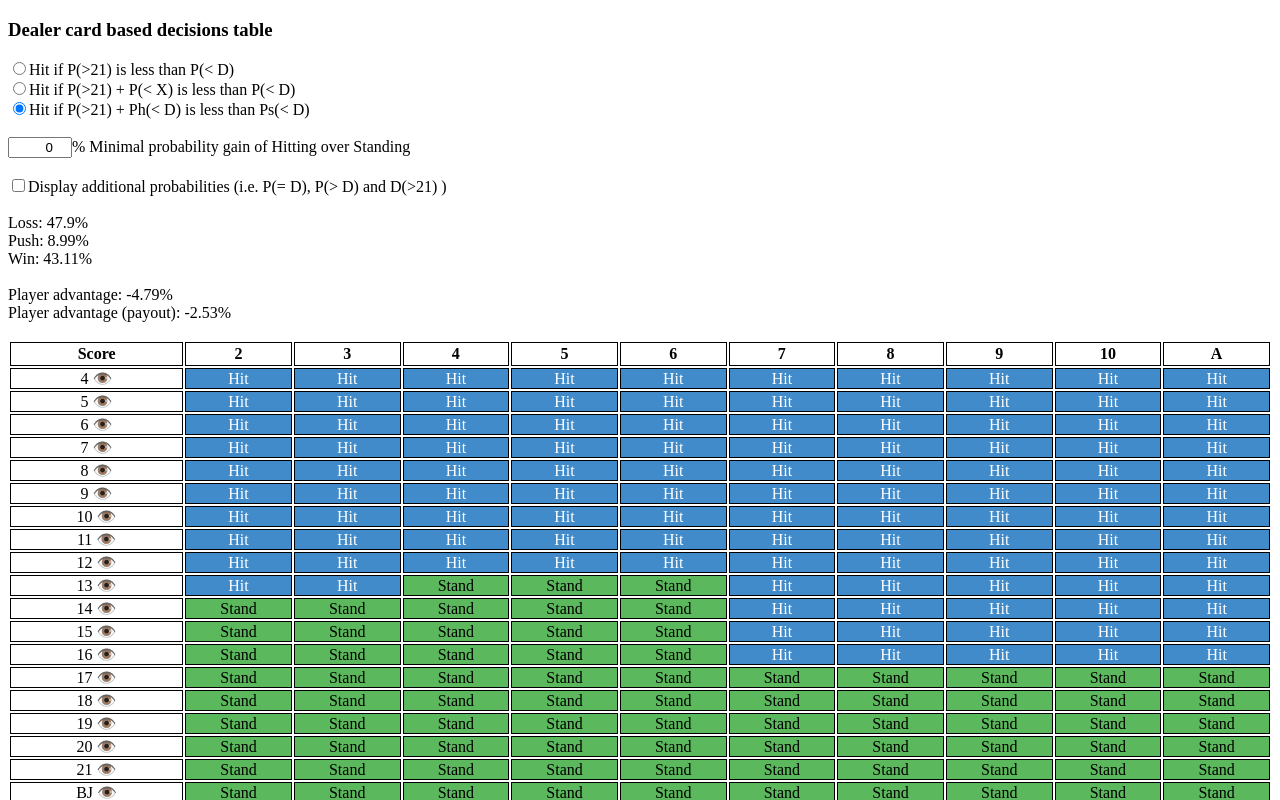
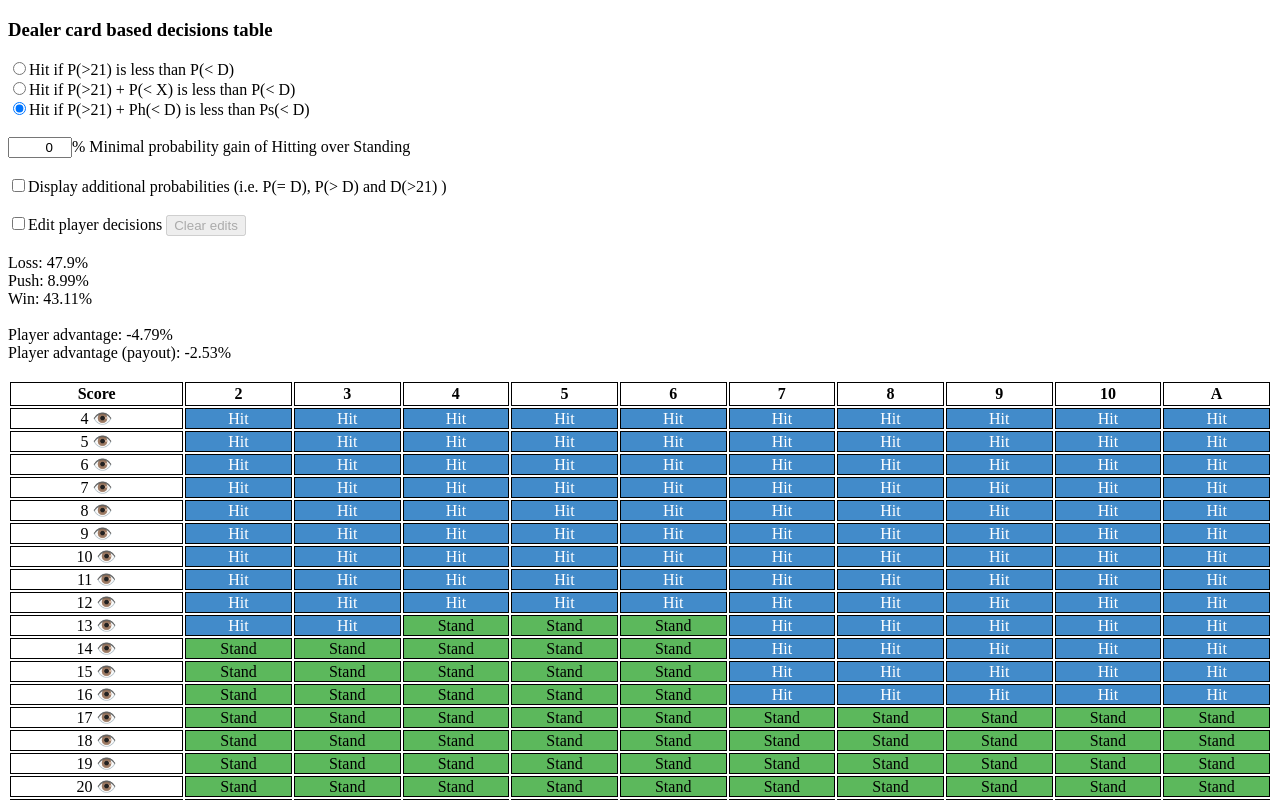
Before and after one commit to capelski/blackjack-odds, a React app: page / in a window 1280 px wide. Shown: the top 800 px of the page. Built offline with nearby package versions, Linux system fonts and the light colour scheme.

Commit message:
Allow editing player decisions

```diff
--- a/src/components/app.tsx
+++ b/src/components/app.tsx
@@ -12,6 +12,7 @@ import {
     AllEffectiveScoreProbabilities,
     AllScoreDealerCardBasedProbabilities,
     OutcomesSet,
+    PlayerDecisionsOverrides,
     ScoreStats
 } from '../types';
 import { DealerCardBasedDecisionsTable } from './dealer-card-based-decisions-table';
@@ -31,6 +32,9 @@ export const App: React.FC = () => {
     // const [oneMoreCardProbabilities, setOneMoreCardProbabilities] =
     //     useState<AllEffectiveScoreProbabilities>();
     const [outcomesSet, setOutcomesSet] = useState<OutcomesSet>();
+    const [playerDecisionsEdit, setPlayerDecisionsEdit] = useState(false);
+    const [playerDecisionsOverrides, setPlayerDecisionsOverrides] =
+        useState<PlayerDecisionsOverrides>({});
     const [playerProbabilities, setPlayerProbabilities] =
         useState<AllScoreDealerCardBasedProbabilities>();
 
@@ -55,7 +59,8 @@ export const App: React.FC = () => {
             dealerProbabilities: nextDealerProbabilities,
             hitMinimalProbabilityGain: parseHitMinimalProbabilityGain(hitMinimalProbabilityGain),
             hitStrategy,
-            outcomesSet: nextOutcomesSet
+            outcomesSet: nextOutcomesSet,
+            playerDecisionsOverrides
         });
 
         setOutcomesSet(nextOutcomesSet);
@@ -77,11 +82,12 @@ export const App: React.FC = () => {
                 hitMinimalProbabilityGain:
                     parseHitMinimalProbabilityGain(hitMinimalProbabilityGain),
                 hitStrategy,
-                outcomesSet
+                outcomesSet,
+                playerDecisionsOverrides
             });
             setPlayerProbabilities(nextPlayerProbabilities);
         }
-    }, [hitMinimalProbabilityGain, hitStrategy]);
+    }, [hitMinimalProbabilityGain, hitStrategy, playerDecisionsOverrides]);
 
     return (
         <div>
@@ -119,6 +125,23 @@ export const App: React.FC = () => {
             Display additional probabilities (i.e. P({'='} D), P({'>'} D) and D({'>'}21) )
             <br />
             <br />
+            <input
+                type="checkbox"
+                checked={playerDecisionsEdit}
+                onChange={(event) => setPlayerDecisionsEdit(event.target.checked)}
+            />
+            Edit player decisions{' '}
+            <button
+                disabled={Object.keys(playerDecisionsOverrides).length === 0}
+                onClick={() => {
+                    setPlayerDecisionsOverrides({});
+                }}
+                type="button"
+            >
+                Clear edits
+            </button>
+            <br />
+            <br />
             {allScoreStats !== undefined &&
             outcomesSet !== undefined &&
             playerProbabilities !== undefined ? (
@@ -126,6 +149,9 @@ export const App: React.FC = () => {
                     allScoreStats={allScoreStats}
                     displayAdditionalProbabilities={displayAdditionalProbabilities}
                     outcomesSet={outcomesSet}
+                    playerDecisionsEdit={playerDecisionsEdit}
+                    playerDecisionsOverrides={playerDecisionsOverrides}
+                    playerDecisionsOverridesSetter={setPlayerDecisionsOverrides}
                     playerProbabilities={playerProbabilities}
                 />
             ) : (
--- a/src/components/dealer-card-based-decisions-table.tsx
+++ b/src/components/dealer-card-based-decisions-table.tsx
@@ -7,6 +7,7 @@ import {
     AllScoreDealerCardBasedProbabilities,
     ExpandedRows,
     OutcomesSet,
+    PlayerDecisionsOverrides,
     ScoreStats
 } from '../types';
 import { CustomTable } from './custom-table';
@@ -16,6 +17,9 @@ interface DealerCardBasedDecisionsTableProps {
     allScoreStats: ScoreStats[];
     displayAdditionalProbabilities: boolean;
     outcomesSet: OutcomesSet;
+    playerDecisionsEdit: boolean;
+    playerDecisionsOverrides: PlayerDecisionsOverrides;
+    playerDecisionsOverridesSetter: (playerDecisionsOverride: PlayerDecisionsOverrides) => void;
     playerProbabilities: AllScoreDealerCardBasedProbabilities;
 }
 
@@ -80,10 +84,33 @@ export const DealerCardBasedDecisionsTable: React.FC<DealerCardBasedDecisionsTab
 
                     return (
                         <div key={cardOutcome.symbol}>
-                            <div style={{ textTransform: 'capitalize' }}>
-                                {dealerCardFacts.decision}
+                            <div>
+                                {props.playerDecisionsEdit ? (
+                                    <select
+                                        onChange={(event) => {
+                                            props.playerDecisionsOverridesSetter({
+                                                ...props.playerDecisionsOverrides,
+                                                [scoreKey]: {
+                                                    ...props.playerDecisionsOverrides[scoreKey],
+                                                    [cardOutcome.key]: event.target
+                                                        .value as PlayerDecision
+                                                }
+                                            });
+                                        }}
+                                        value={dealerCardFacts.decision}
+                                    >
+                                        {Object.values(PlayerDecision).map((playerDecision) => (
+                                            <option key={playerDecision} value={playerDecision}>
+                                                {playerDecision}
+                                            </option>
+                                        ))}
+                                    </select>
+                                ) : (
+                                    dealerCardFacts.decision
+                                )}
                                 {isRowExpanded && (
                                     <React.Fragment>
+                                        <br />
                                         <br />
                                         Loss:{' '}
                                         <RoundedFloat
@@ -230,6 +257,8 @@ export const DealerCardBasedDecisionsTable: React.FC<DealerCardBasedDecisionsTab
         props.allScoreStats,
         props.displayAdditionalProbabilities,
         props.outcomesSet,
+        props.playerDecisionsEdit,
+        props.playerDecisionsOverrides,
         props.playerProbabilities
     ]);
 
--- a/src/logic/score-stats.ts
+++ b/src/logic/score-stats.ts
@@ -10,6 +10,7 @@ import {
     EffectiveScoreProbabilities,
     Hand,
     OutcomesSet,
+    PlayerDecisionsOverrides,
     ScoreAllDealerCardBasedFacts,
     ScoreDealerBasedFacts,
     ScoreStats
@@ -91,13 +92,15 @@ export const getDealerCardBasedProbabilities = ({
     dealerProbabilities,
     hitMinimalProbabilityGain,
     hitStrategy,
-    outcomesSet
+    outcomesSet,
+    playerDecisionsOverrides
 }: {
     allScoreStats: ScoreStats[];
     dealerProbabilities: AllEffectiveScoreProbabilities;
     hitMinimalProbabilityGain: number;
     hitStrategy: HitStrategy;
     outcomesSet: OutcomesSet;
+    playerDecisionsOverrides: PlayerDecisionsOverrides;
 }): AllScoreDealerCardBasedProbabilities => {
     const allScoreStatsFacts = allScoreStats.reduce((reduced, scoreStats) => {
         const scoreAllFacts = outcomesSet.allOutcomes
@@ -203,10 +206,11 @@ export const getDealerCardBasedProbabilities = ({
                     hitActionOutcome.winProbability;
 
                 const decision: PlayerDecision =
-                    standDealerProbabilities.lessThanDealer - hitStrategyProbability >
+                    playerDecisionsOverrides[scoreStats.key]?.[dealerCardKey] ||
+                    (standDealerProbabilities.lessThanDealer - hitStrategyProbability >
                     hitMinimalProbabilityGain
                         ? PlayerDecision.hit
-                        : PlayerDecision.stand;
+                        : PlayerDecision.stand);
 
                 const dealerCardBasedFacts: DealerCardBasedFacts = {
                     decision,
--- a/src/models/player-decision.ts
+++ b/src/models/player-decision.ts
@@ -1,4 +1,4 @@
 export enum PlayerDecision {
-    hit = 'hit',
-    stand = 'stand'
+    hit = 'Hit',
+    stand = 'Stand'
 }
--- a/src/types/index.ts
+++ b/src/types/index.ts
@@ -15,4 +15,5 @@ export {
 export { ExpandedRows } from './expanded-rows';
 export { Hand } from './hand';
 export { OutcomesSet } from './outcomes-set';
+export { PlayerDecisionsOverrides } from './player-decisions-overrides';
 export { ScoreStats } from './score-stats';
--- /dev/null
+++ b/src/types/player-decisions-overrides.ts
@@ -0,0 +1,4 @@
+import { PlayerDecision } from '../models';
+import { Dictionary } from './dictionary';
+
+export type PlayerDecisionsOverrides = Dictionary<Dictionary<PlayerDecision>>;
```
